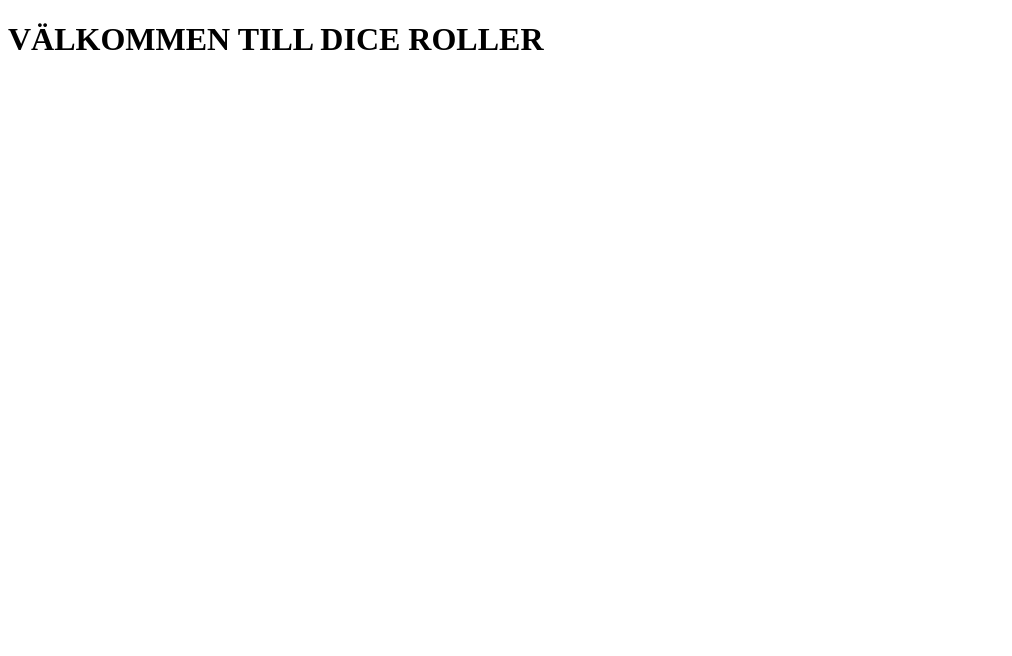
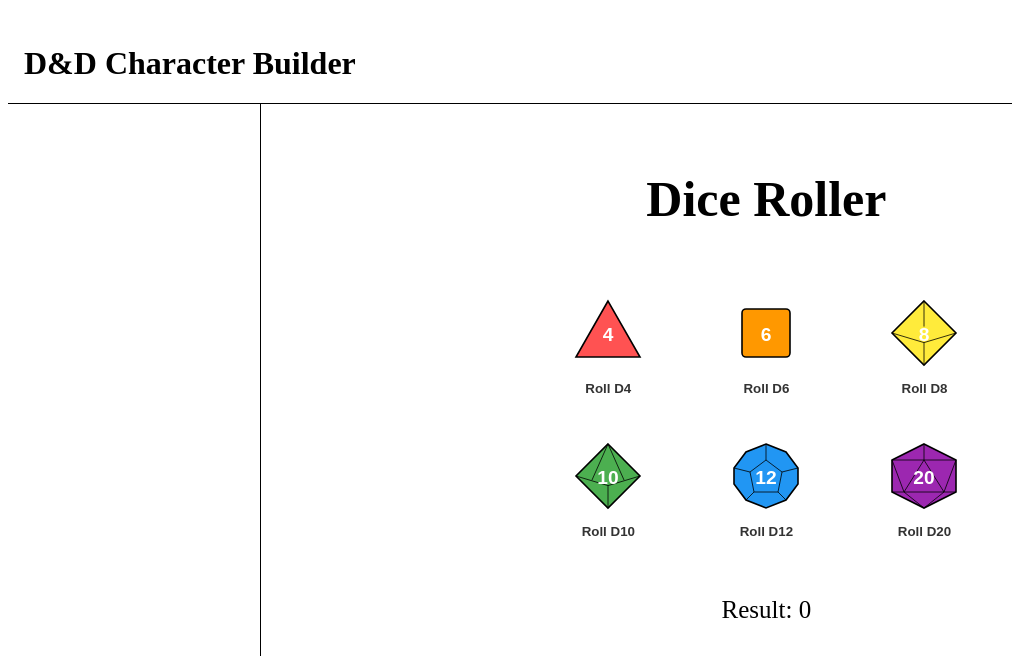
Before and after one commit to spirran/DND, a React (Vite) app: page /DiceRoller in a window 1280 px wide. Shown: the top 656 px of the page, without its empty margins (0-1012 px from the left). Built offline with nearby package versions, Linux system fonts and the light colour scheme.

Commit message:
Added dices and counter

```diff
--- /dev/null
+++ b/src/pages/DiceRoller/DiceRoller.css
@@ -0,0 +1,79 @@
+* {
+    box-sizing: border-box;
+}
+
+.header-wrapper {
+    display: flex;
+    height: 6rem;
+    padding: 1rem;
+    border-bottom: 0.1rem solid black;
+}
+
+#main-section-wrapper {
+    display: flex;
+    flex-wrap: wrap;
+    height: calc(100vh - 7rem);
+}
+
+.browser-wrapper {
+    display: flex;
+    width: 20%;
+    border-right: 0.1rem solid black;
+    overflow: auto;
+}
+
+.main-dice-wrapper {
+    display: flex;
+    flex-direction: column;
+    justify-content: flex-start;
+    align-items: center;
+    flex-grow: 1;
+    gap: 1.5rem;
+    padding: 2rem;
+    font-size: 25px;
+    text-align: center;
+}
+
+.dice-row {
+    display: flex;
+    flex-wrap: wrap;
+    justify-content: center;
+    gap: 1rem;
+    width: 100%;
+}
+
+.dice-button {
+    display: flex;
+    flex-direction: column;
+    align-items: center;
+    width: 15%;
+    padding: 0.5rem;
+    border: none;
+    background-color: transparent;
+    cursor: pointer;
+    transition: all 0.2s ease;
+}
+
+.dice-button:hover {
+    transform: translateY(-3px);
+}
+
+.dice-svg-container {
+    width: 80px;
+    height: 80px;
+}
+
+.dice-svg {
+    width: 100%;
+    height: 100%;
+}
+
+.dice-label {
+    margin-top: 0.5rem;
+    font-weight: bold;
+    color: #333;
+}
+
+.dice-row {
+    flex-wrap: wrap;
+}
--- a/src/pages/DiceRoller/DiceRoller.jsx
+++ b/src/pages/DiceRoller/DiceRoller.jsx
@@ -1,5 +1,186 @@
+import './DiceRoller.css';
+import React, { useState } from 'react';
+
+function Header() {
+    return (
+        <div className="header-wrapper">
+            <header>
+                <h1>D&D Character Builder</h1>
+            </header>
+        </div>
+    );
+}
+
+function CharacterBrowser() {
+    return (
+        <div className='browser-wrapper'>
+
+        </div>
+    );
+}
+
+function DiceButton({ diceType, color, handleRoll }) {
+    const renderDiceSVG = () => {
+        switch (diceType) {
+            case 'D4':
+                return (
+                    <svg viewBox="0 0 100 100" className="dice-svg">
+                        <polygon points="50,10 10,80 90,80" fill={color} stroke="black" strokeWidth="2" />
+                        <text x="50" y="60" textAnchor="middle" fill="white" fontSize="24" fontWeight="bold">4</text>
+                    </svg>
+                );
+            case 'D6':
+                return (
+                    <svg viewBox="0 0 100 100" className="dice-svg">
+                        <rect x="20" y="20" width="60" height="60" fill={color} stroke="black" strokeWidth="2" rx="5" />
+                        <text x="50" y="60" textAnchor="middle" fill="white" fontSize="24" fontWeight="bold">6</text>
+                    </svg>
+                );
+            case 'D8':
+                return (
+                    <svg viewBox="0 0 100 100" className="dice-svg">
+                        <polygon points="50,10 90,50 50,90 10,50" fill={color} stroke="black" strokeWidth="2" />
+                        <line x1="10" y1="50" x2="50" y2="62" fill={color} stroke="black" strokeWidth="1" />
+                        <line x1="50" y1="62" x2="90" y2="50" fill={color} stroke="black" strokeWidth="1" />
+                        <line x1="50" y1="62" x2="50" y2="90" fill={color} stroke="black" strokeWidth="1" />
+                        <line x1="50" y1="42" x2="50" y2="10" fill={color} stroke="black" strokeWidth="1" />
+                        <text x="50" y="60" textAnchor="middle" fill="white" fontSize="24" fontWeight="bold">8</text>
+                    </svg>
+                );
+            case 'D10':
+                return (
+                    <svg viewBox="0 0 100 100" className="dice-svg">
+                        <polygon points="50,10 90,50 50,90 10,50" fill={color} stroke="black" strokeWidth="2" />
+                        <line x1="10" y1="50" x2="50" y2="62" fill={color} stroke="black" strokeWidth="1" />
+                        <line x1="50" y1="62" x2="90" y2="50" fill={color} stroke="black" strokeWidth="1" />
+                        <line x1="50" y1="90" x2="50" y2="62" fill={color} stroke="black" strokeWidth="1" />
+                        <line x1="30" y1="55" x2="50" y2="10" fill={color} stroke="black" strokeWidth="1" />
+                        <line x1="70" y1="55" x2="50" y2="10" fill={color} stroke="black" strokeWidth="1" />
+                        <text x="50" y="60" textAnchor="middle" fill="white" fontSize="24" fontWeight="bold">10</text>
+                    </svg>
+                );
+            case 'D12':
+                return (
+                    <svg viewBox="0 0 100 100" className="dice-svg">
+                        <polygon points="50,10 75,20 90,40 90,60 75,80 50,90 25,80 10,60 10,40 25,20" fill={color} stroke="black" strokeWidth="2" />
+                        <line x1="50" y1="10" x2="50" y2="30" fill={color} stroke="black" strokeWidth="1" />
+                        <line x1="10" y1="40" x2="30" y2="45" fill={color} stroke="black" strokeWidth="1" />
+                        <line x1="25" y1="80" x2="35" y2="70" fill={color} stroke="black" strokeWidth="1" />
+                        <line x1="75" y1="80" x2="65" y2="70" fill={color} stroke="black" strokeWidth="1" />
+                        <line x1="90" y1="40" x2="70" y2="45" fill={color} stroke="black" strokeWidth="1" />
+                        <line x1="50" y1="30" x2="70" y2="45" fill={color} stroke="black" strokeWidth="1" />
+                        <line x1="70" y1="45" x2="65" y2="70" fill={color} stroke="black" strokeWidth="1" />
+                        <line x1="65" y1="70" x2="35" y2="70" fill={color} stroke="black" strokeWidth="1" />
+                        <line x1="35" y1="70" x2="30" y2="45" fill={color} stroke="black" strokeWidth="1" />
+                        <line x1="30" y1="45" x2="50" y2="30" fill={color} stroke="black" strokeWidth="1" />
+                        <text x="50" y="60" textAnchor="middle" fill="white" fontSize="24" fontWeight="bold">12</text>
+                    </svg>
+                );
+            case 'D20':
+                return (
+                    <svg viewBox="0 0 100 100" className="dice-svg">
+                        <polygon points="50,10 90,30 90,70 50,90 10,70 10,30" fill={color} stroke="black" strokeWidth="2" />
+                        <line x1="10" y1="30" x2="90" y2="30" fill={color} stroke="black" strokeWidth="1" />
+                        <line x1="10" y1="70" x2="90" y2="70" fill={color} stroke="black" strokeWidth="1" />
+                        <line x1="50" y1="10" x2="50" y2="30" fill={color} stroke="black" strokeWidth="1" />
+                        <line x1="50" y1="30" x2="25" y2="70" fill={color} stroke="black" strokeWidth="1" />
+                        <line x1="50" y1="30" x2="75" y2="70" fill={color} stroke="black" strokeWidth="1" />
+                        <line x1="25" y1="70" x2="10" y2="30" fill={color} stroke="black" strokeWidth="1" />
+                        <line x1="75" y1="70" x2="90" y2="30" fill={color} stroke="black" strokeWidth="1" />
+                        <line x1="25" y1="70" x2="50" y2="90" fill={color} stroke="black" strokeWidth="1" />
+                        <line x1="75" y1="70" x2="50" y2="90" fill={color} stroke="black" strokeWidth="1" />
+                        <text x="50" y="60" textAnchor="middle" fill="white" fontSize="24" fontWeight="bold">20</text>
+                    </svg>
+                );
+            default:
+                return null;
+        }
+    };
+
+    return (
+        <button className="dice-button" onClick={() => {handleRoll(diceType);}}>
+            <div className="dice-svg-container">
+                {renderDiceSVG()}
+            </div>
+            <div className="dice-label">
+                Roll {diceType}
+            </div>
+        </button>
+    );
+}
+
+function MainDice() {
+    const [result, setResult] = useState(0);
+
+    const diceTypes = [
+        { type: 'D4', color: '#FF5252' },
+        { type: 'D6', color: '#FF9800' },
+        { type: 'D8', color: '#FFEB3B' },
+        { type: 'D10', color: '#4CAF50' },
+        { type: 'D12', color: '#2196F3' },
+        { type: 'D20', color: '#9C27B0' }
+    ];
+
+    const handleRoll = (diceType) => {
+        const rolledResult = RollDie(diceType);
+        setResult(rolledResult);
+    };
+
+    const RollDie = (dieType) => {
+        switch (dieType) {
+            case 'D4':
+                return Math.floor(Math.random() * 4 + 1);
+            case 'D6':
+                return Math.floor(Math.random() * 6 + 1);
+            case 'D8':
+                return Math.floor(Math.random() * 8 + 1);
+            case 'D10':
+                return Math.floor(Math.random() * 10 + 1);
+            case 'D12':
+                return Math.floor(Math.random() * 12 + 1);
+            case 'D20':
+                return Math.floor(Math.random() * 20 + 1);
+            default:
+                return 0;
+        }
+    };
+
+    const rows = [];
+    for (let i = 0; i < diceTypes.length; i += 3) {
+        const rowDice = diceTypes.slice(i, i + 3);
+        rows.push(
+            <div key={`row-${i}`} className="dice-row">
+                {rowDice.map((dice) => (
+                    <DiceButton
+                        key={dice.type}
+                        diceType={dice.type}
+                        color={dice.color}
+                        handleRoll={handleRoll}
+                    />
+                ))}
+            </div>
+        );
+    }
+
+    return (
+        <div className='main-dice-wrapper'>
+            <h1>Dice Roller</h1>
+            {rows}
+            <p>Result: {result}</p>
+        </div>
+    );
+}
+
 function DiceRoller() {
-    return <h1>VÄLKOMMEN TILL DICE ROLLER</h1>;
+    return (
+        <>
+            <Header />
+            <div id='main-section-wrapper'>
+                <CharacterBrowser />
+                <MainDice />
+            </div>
+        </>
+    );
 }
 
 export default DiceRoller;
```
